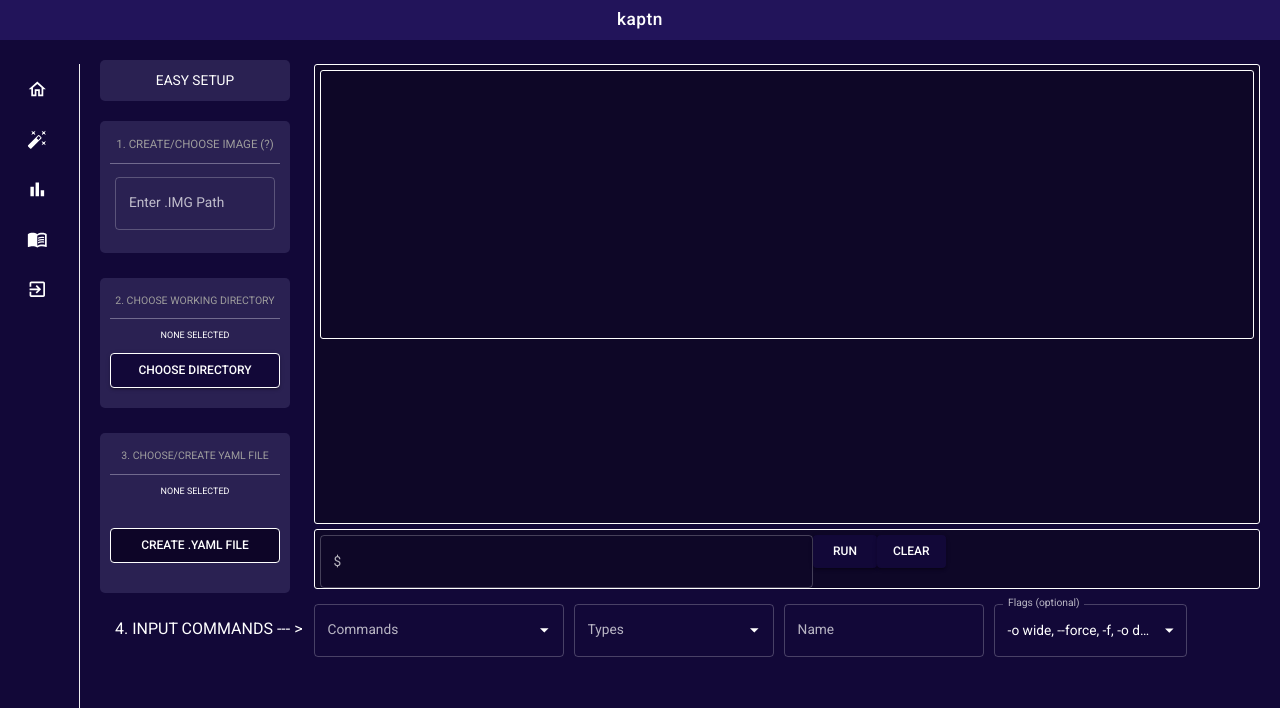
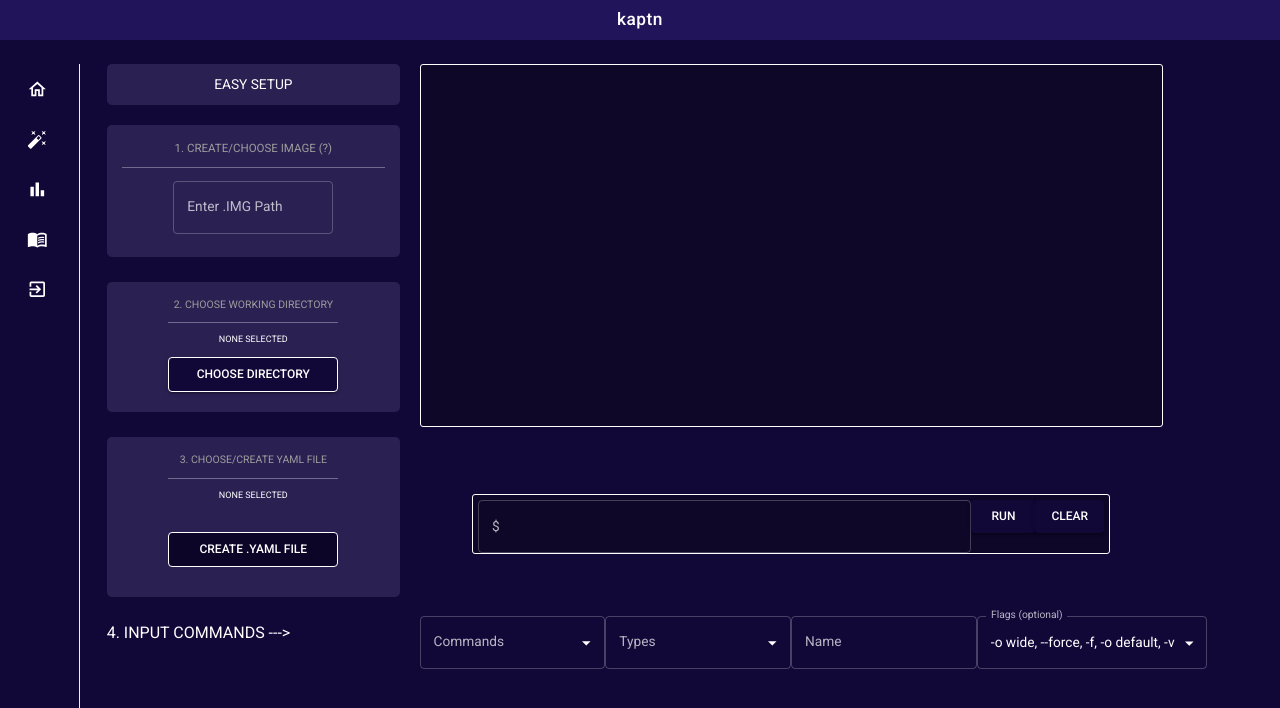
Before and after one commit to oslabs-beta/kaptn, a React (Vite) app: page /setup in a window 1280 px wide. Shown: the top 708 px of the page. Built offline with nearby package versions, Linux system fonts and the light colour scheme.

Commit message:
Fixes setup page grid layout

```diff
--- a/src/components/CommandField.jsx
+++ b/src/components/CommandField.jsx
@@ -37,7 +37,6 @@ export default function CommandField() {
         padding: '0',
         color: '#ffffff',
         webkitScrollbarColor: 'red yellow',
-        marginRight: '10px',
       }}
     >
       <Autocomplete
@@ -48,7 +47,6 @@ export default function CommandField() {
         groupBy={(option) => option.category}
         getOptionLabel={(option) => option.title}
         style={{
-          width: '250px',
           webkitScrollbarColor: 'red yellow',
           backgroundColor: 'transparent',
         }}
--- a/src/components/Dashboard.jsx
+++ b/src/components/Dashboard.jsx
@@ -234,7 +234,7 @@ function Dashboard() {
         </ColorModeContext.Provider> */}
         {/* Wrap the entire dashboard in a grid */}
         {/* ----------------SIDE BAR---------------- */}
-        <SideNav />
+        <SideNav spacing={2}/>
         {/* ----------------TERMINAL---------------- */}
 
         <Grid
--- a/src/components/Setup.jsx
+++ b/src/components/Setup.jsx
@@ -237,14 +237,14 @@ function Setup() {
         sx={{ pt: 3, pb: 3 }}
       >
         {/* --------SIDEBAR---------- */}
-        <Sidebar />
-
-        <div
-          style={{
-            position: 'absolute',
-            top: '60px',
-            left: '100px',
-          }}
+        <Sidebar spacing={1} />
+        <Grid id='main-content' container xs={11} height='85%'>
+          <Grid
+            id='selections'
+            xs={3}
+            container
+            justifyContent='center'
+            alignContent='flex-start'
           >
             <Box
               sx={{
@@ -255,7 +255,7 @@ function Setup() {
                 // colored box behind buttons
                 // bgcolor: '#2e2d2d',
                 padding: '10px',
-              width: '190px',
+                width: '100%',
                 borderRadius: '5px',
                 bgcolor: '#2a2152',
                 marginBottom: '20px',
@@ -274,7 +274,7 @@ function Setup() {
                 // colored box behind buttons
                 // bgcolor: '#2e2d2d',
                 padding: '15px',
-              width: '190px',
+                width: '100%',
                 borderRadius: '5px',
                 bgcolor: '#2a2152',
                 marginBottom: '25px',
@@ -295,7 +295,7 @@ function Setup() {
               <div
                 style={{
                   backgroundColor: '#716a8e',
-                width: '170px',
+                  width: '100%',
                   height: '1px',
                 }}
               />
@@ -334,7 +334,7 @@ function Setup() {
                 // colored box behind buttons
                 // bgcolor: '#2e2d2d',
                 padding: '5px',
-              width: '190px',
+                width: '100%',
                 borderRadius: '5px',
                 backgroundColor: '#2a2152',
                 marginBottom: '25px',
@@ -404,7 +404,7 @@ function Setup() {
                 // colored box behind buttons
                 bgcolor: '#2a2152',
                 padding: '15px',
-              width: '190px',
+                width: '100%',
                 borderRadius: '5px',
               }}
             >
@@ -560,39 +560,21 @@ function Setup() {
             <Box
               style={{
                 paddingTop: '24px',
-              paddingLeft: '15px',
+                // paddingLeft: '15px',
                 fontSize: '16px',
+                display: 'flex',
+                alignItems: 'center',
               }}
+              width='100%'
             >
-            4. INPUT COMMANDS --- >
+              4. INPUT COMMANDS --->
             </Box>
-        </div>
+          </Grid>
 
-        {/* ------------- COMMANDS drop down text field -------------------- */}
+          {/* ------------- Terminal Cli below -------------------- */}
 
-        <Grid
-          width='75.5%'
-          position='absolute'
-          right='0'
-          paddingRight='20px'
-          zIndex='99'
-        >
-          <div
-            style={{
-              border: '1px solid',
-              borderRadius: '3px',
-              // border: '2px solid #c6bebe',
-              background: '#0e0727',
-              height: '460px',
-              width: 'auto',
-              // color: '#edeaea',
-              fontFamily: 'monospace',
-              padding: '5px',
-              zIndex: '100',
-            }}
-          >
+          <Grid id='terminal-cli' xs={8} container justifyContent='center' alignContent='space-between'>
             <Terminal response={response} />
-          </div>
 
             <div
               style={{
@@ -618,38 +600,16 @@ function Setup() {
               />
             </div>
 
-          <Grid>
-            <Box
-              sx={{
-                // border: 1,
-                display: 'flex',
-                flexDirection: 'row',
-                alignItems: 'center',
-                // colored box behind buttons
-                // bgcolor: '#2e2d2d',
-                paddingTop: '15px',
-                width: '190px',
-                borderRadius: '5px',
-              }}
-            >
-              <div
-                style={{
-                  backgroundColor: '#727171',
-                  width: '300px',
-                  height: '1px',
-                  marginBottom: '10px',
-                }}
-              />
+            <Grid id='inputs'
+              container
+              width='95%'
+              justifyContent='space-around'
+              alignItems='center'>
 
+                <Grid id='commands' xs={3}>
                 <CommandField
                   disablePortal
                   id='combo-box-demo'
-                style={{
-                  width: 200,
-                  marginRight: '10px',
-                  minWidth: '200',
-                  // background: '#767474',
-                }}
                   onInputChange={(e, newInputValue) => {
                     setVerb(newInputValue);
                     const newCommand = verb + ' ' + type + ' ' + name;
@@ -659,24 +619,17 @@ function Setup() {
                   renderInput={(params) => (
                     <TextField
                       {...params}
-                    style={{ minWidth: 200 }}
                       label='Commands'
                     />
                   )}
                 />
-              <br />
+                </Grid>
                 {/* ------------- TYPE drop down text field -------------------- */}
+                <Grid id='types' xs={3}>
                 <Autocomplete
                   disablePortal
                   id='combo-box-demo'
                   options={types}
-                style={{ minWidth: 200 }}
-                sx={{
-                  width: 200,
-                  // second autocomplete
-                  // background: '#767474',
-                  // zIndex: 1000,
-                }}
                   onInputChange={(e, newInputValue) => {
                     setType(newInputValue);
                   }}
@@ -684,7 +637,8 @@ function Setup() {
                     <TextField {...params} label='Types' />
                   )}
                 />
-              <br />
+                </Grid>
+                <Grid id='name' xs={3}>
                 <form
                   onChange={(e) => {
                     setName(e.target.value);
@@ -696,15 +650,16 @@ function Setup() {
                   value={name}
                 >
                   <TextField
-                  style={{ minWidth: 200, marginLeft: '10px' }}
                     id='outlined-basic'
                     label='Name'
                     variant='outlined'
+                    fullWidth='true'
                   />
                 </form>
+                </Grid>
                 {/* ---------------------------- FLAGS -------------------------------- */}
-              <div>
-                <FormControl style={{ width: '193px', marginLeft: '10px' }}>
+                <Grid id='flag' xs={3}>
+                  <FormControl >
                     <InputLabel id='demo-multiple-checkbox-label'>
                       Flags (optional)
                     </InputLabel>
@@ -726,8 +681,8 @@ function Setup() {
                       ))}
                     </Select>
                   </FormControl>
-              </div>
-            </Box>
+                </Grid>
+              </Grid>
           </Grid>
         </Grid>
       </Grid>
--- a/src/components/Sidebar.jsx
+++ b/src/components/Sidebar.jsx
@@ -39,7 +39,7 @@ const Item = ({ title, to, icon, selected, setSlected }) => {
   );
 };
 
-function SideNav() {
+function SideNav(props) {
   const theme = useTheme();
   const colors = tokens(theme.palette.mode);
   // const { collapseSidebar } = useProSidebar();
@@ -49,7 +49,7 @@ function SideNav() {
   const [selected, setSelected] = useState('Dashboard');
 
   return (
-    <Grid xs={2} container>
+    <Grid xs={props.spacing} container>
       <Sidebar defaultCollapsed backgroundColor=''>
         <Menu>
           {/* MENU ITEMS */}
--- a/src/components/Terminal.jsx
+++ b/src/components/Terminal.jsx
@@ -28,7 +28,7 @@ const Terminal = (props) => {
   });
 
   return (
-    <Grid xs={8} width='100%' height='60%' style={{
+    <Grid xs={8} width='95%' height='60%' style={{
       border: '1px solid',
       borderRadius: '3px',
       background: '#0e0727',
```
Lines whose indentation alone changed are shown as unchanged.
